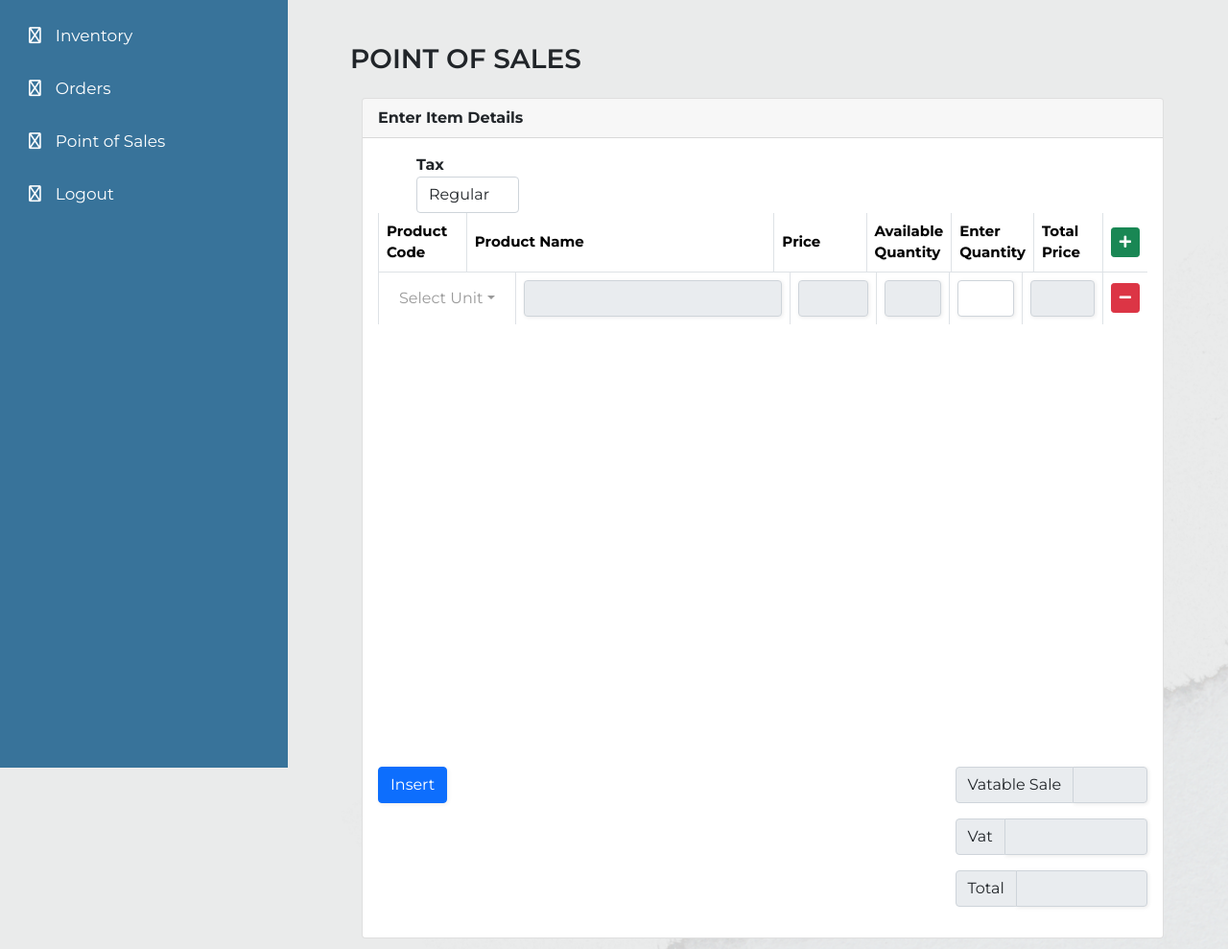
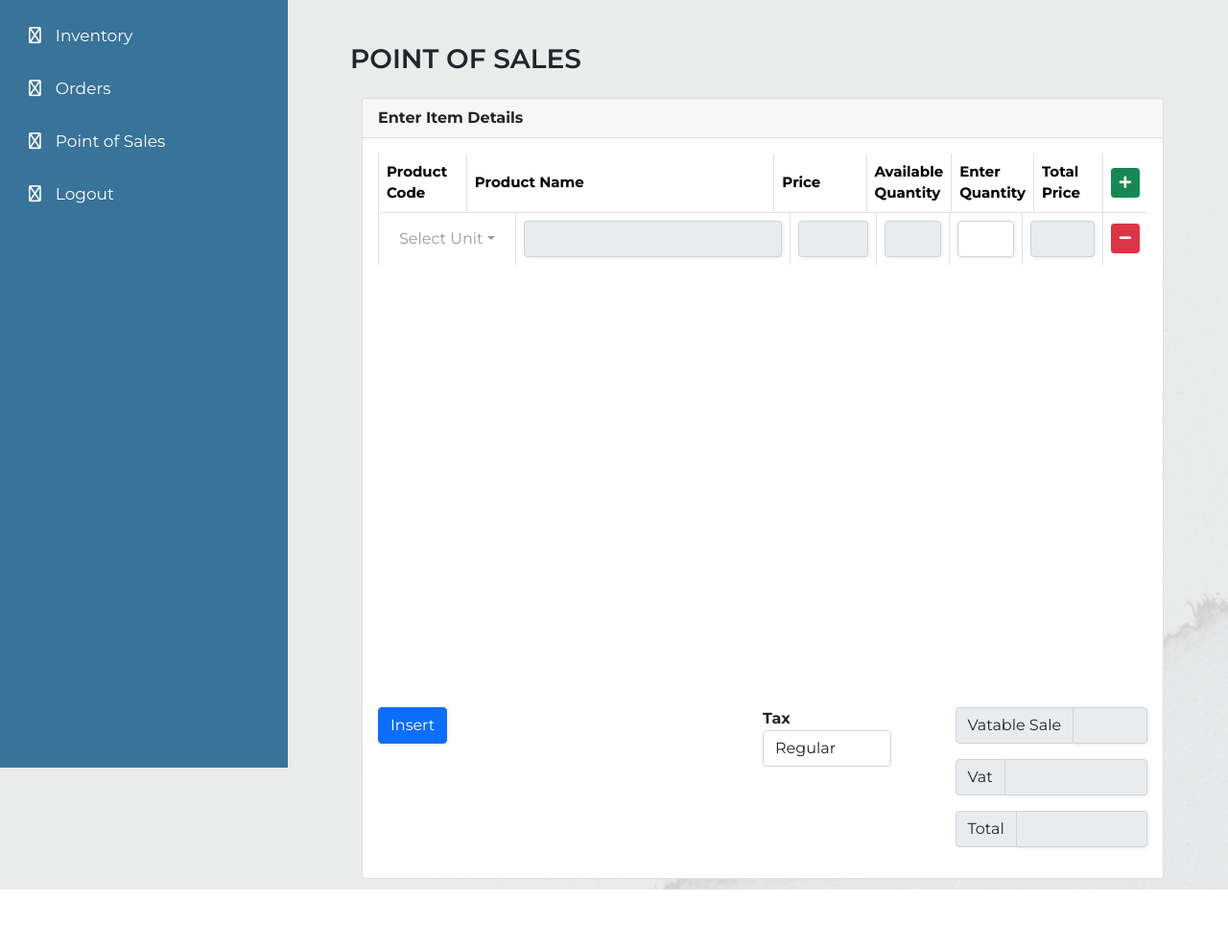
Before and after one commit to ValdezAleckGwen/genericsalesandinventorywithanalytics, a PHP site: page /Cashier/pos_index.php in a window 1280 px wide. Shown: the whole page at 96% size. After the commit the page ends 927 px from the top, so only its background shows below. Run offline with PHP 8.4, Linux system fonts and the light colour scheme; data comes from the database, SQL or seed files in the repository; some libraries are stand-ins or nearby versions.

Commit message:
update on pos_index
moved the inputs and tax

```diff
--- a/Cashier/pos_index.php
+++ b/Cashier/pos_index.php
@@ -104,23 +104,21 @@ function fill_unit_select_box($connect)
 								</tr>
 								</tbody>
 							<footer>
-							<div class="row">
+							</footer>
+							</table>
+							</div>
 
-								<div class="col col-sm-2">
+
+								<div class="col-sm-6" style="float: left;">
+									<input type="submit" name="submit" id="submit_button" class="btn btn-primary" value="Insert" />
+								</div>
+								<div class="col col-sm-2" style="float: left;">
 									<label>Tax</label>
 									<select name="tax" id="tax" class="form-control">
 										<option value="1">Regular</option>
 										<option value="2">Discount</option>
 										<option value="3">Tax Free</option>
 									</select>
-								</div>
-
-								</div>
-							</footer>
-							</table>
-							</div>
-								<div class="col-sm-6" style="float: left;">
-									<input type="submit" name="submit" id="submit_button" class="btn btn-primary" value="Insert" />
 								</div>
 								<div class="col col-sm-3" style="float: right;">
 									<div class="input-group mb-3">
```
